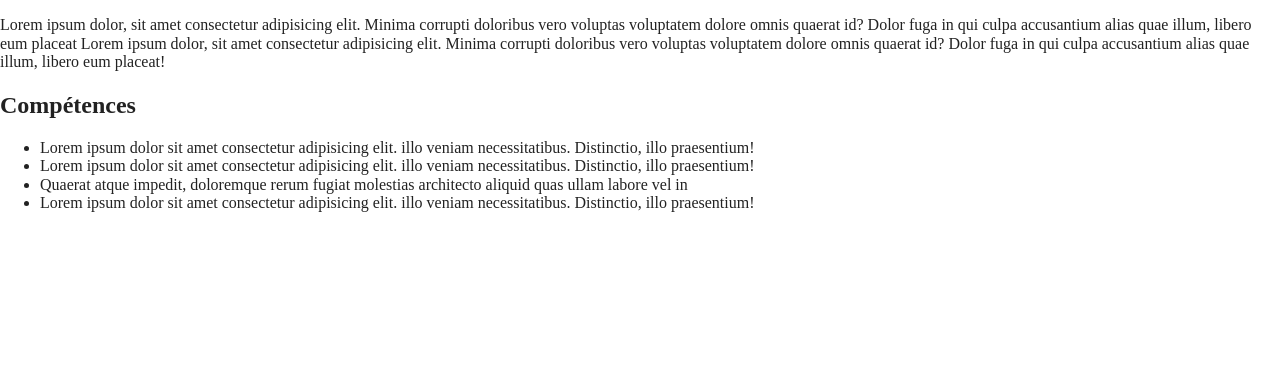
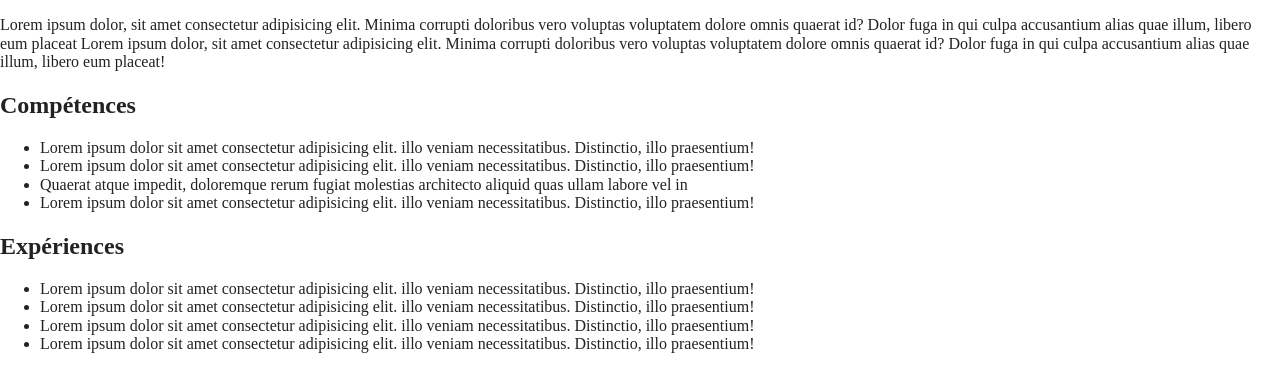
Before and after one commit to IdurarDev/mon_cv, a website built with Parcel: page index.html in a window 1280 px wide. Shown: the part 469-839 px from the top of the page. Before the commit the page ends 800 px from the top, so only its background shows below. Built offline with nearby package versions, Linux system fonts and the light colour scheme.

Commit message:
add section experiences and balise ul

```diff
--- a/index.html
+++ b/index.html
@@ -66,6 +66,15 @@
        <li>Lorem ipsum dolor sit amet consectetur adipisicing elit. illo veniam necessitatibus. Distinctio, illo praesentium!</li>
      </ul>
    </section>
+   <section>
+     <h2>Expériences</h2>
+     <ul>
+       <li>Lorem ipsum dolor sit amet consectetur adipisicing elit. illo veniam necessitatibus. Distinctio, illo praesentium!</li>
+       <li>Lorem ipsum dolor sit amet consectetur adipisicing elit. illo veniam necessitatibus. Distinctio, illo praesentium!</li>
+       <li>Lorem ipsum dolor sit amet consectetur adipisicing elit. illo veniam necessitatibus. Distinctio, illo praesentium!</li>
+       <li>Lorem ipsum dolor sit amet consectetur adipisicing elit. illo veniam necessitatibus. Distinctio, illo praesentium!</li>
+     </ul>
+   </section>
   </main>
 
   <!-- Add your site or application content here -->
```
